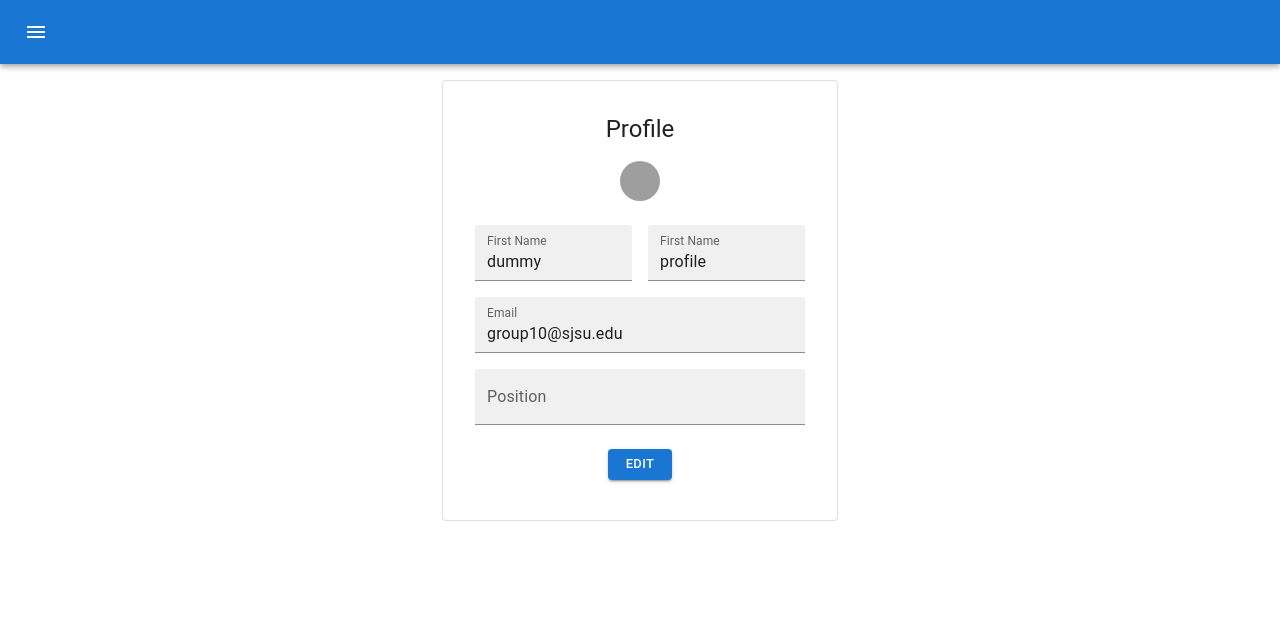
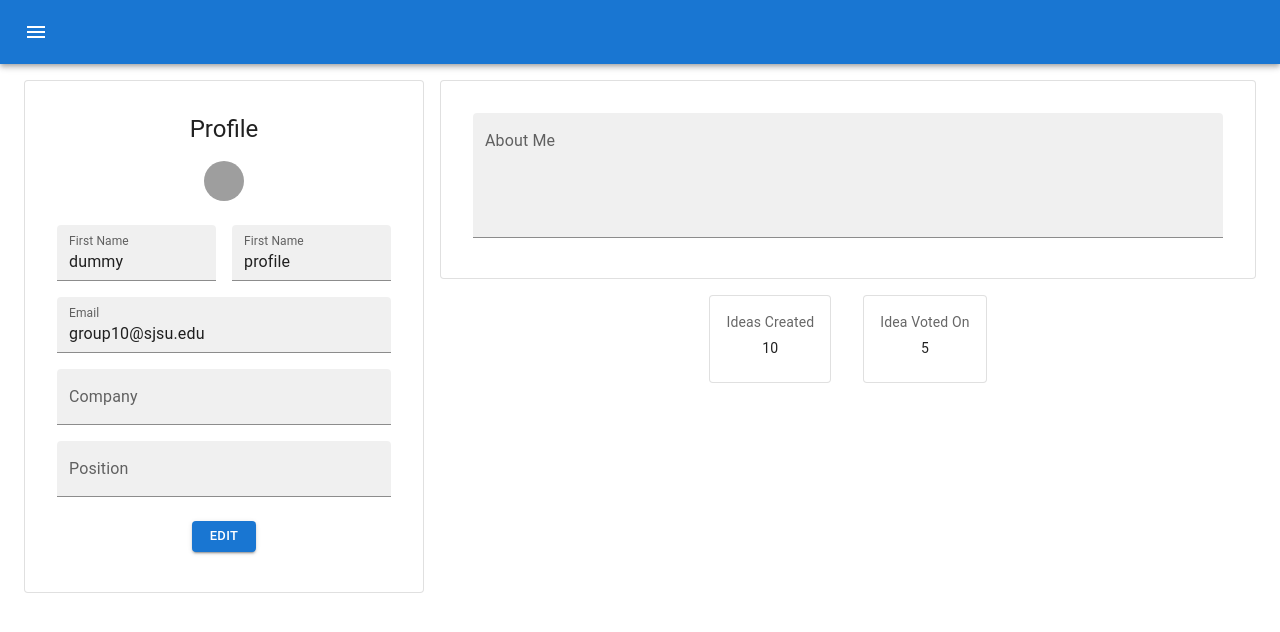
Before and after one commit to sjsucmpe272SP22/crowdsource_ideas, a React (Create React App) app in the folder team_project/client/: page /profile in a window 1280 px wide. Shown: the top 632 px of the page. Built offline with nearby package versions, Linux system fonts and the light colour scheme; grey boxes are pictures that could not be loaded.

Commit message:
added components to profile page

```diff
--- a/team_project/client/src/components/Profile/Edit.js
+++ b/team_project/client/src/components/Profile/Edit.js
@@ -24,18 +24,19 @@ function Edit() {
   const updateProfile = (event) => {
     event.preventDefault();
     const data = new FormData(event.currentTarget);
-    console.log({
-      fname: data.get("fname"),
-      lname: data.get("lname"),
-      email: data.get("email"),
-      position: data.get("position"),
-    });
+    // console.log({
+    //   fname: data.get("fname"),
+    //   lname: data.get("lname"),
+    //   email: data.get("email"),
+    //   position: data.get("position"),
+    // });
 
     // TODO
     // need permanent solution
     profile.fname = data.get("fname");
     profile.lname = data.get("lname");
     profile.email = data.get("email");
+    profile.company = data.get("company");
     profile.position = data.get("position");
 
     // TODO
@@ -134,6 +135,15 @@ function Edit() {
                   <Grid item xs={12}>
                     <TextField
                       fullWidth
+                      id="company"
+                      name="company"
+                      label="Company"
+                      defaultValue={profile.company}
+                    />
+                  </Grid>
+                  <Grid item xs={12}>
+                    <TextField
+                      fullWidth
                       id="position"
                       name="position"
                       label="Position"
--- a/team_project/client/src/components/Profile/Profile.js
+++ b/team_project/client/src/components/Profile/Profile.js
@@ -28,9 +28,11 @@ function Profile() {
   return (
     <ThemeProvider theme={theme}>
       <AppBarmenu />
-      <Container maxWidth="xs" sx={{ p: 2 }}>
+      <Container maxWidth="s" sx={{ p: 2 }}>
+        <Grid container spacing={2}>
+          <Grid item s={12} sm={4}>
             <Stack direction="row" justifyContent="center">
-          <Card sx={{ maxWidth: 1000, p: 2 }} variant="outlined">
+              <Card sx={{ p: 2 }} variant="outlined">
                 <CardContent>
                   <Typography component="h1" variant="h5" sx={{ mb: 2,}}>
                     Profile
@@ -89,6 +91,19 @@ function Profile() {
                       <Grid item xs={12}>
                         <TextField
                           fullWidth
+                          id="company"
+                          name="company"
+                          label="Company"
+                          variant="filled"
+                          defaultValue={profile.company}
+                          InputProps={{
+                            readOnly: true,
+                          }}
+                        />
+                      </Grid>
+                      <Grid item xs={12}>
+                        <TextField
+                          fullWidth
                           id="position"
                           name="position"
                           label="Position"
@@ -107,12 +122,32 @@ function Profile() {
                 </CardContent>
               </Card>
             </Stack>
-        {/* Add additional profile stuff here? */}
-        {/* <Stack direction="row" justifyContent="center">
+          </Grid>
+          <Grid item s={12} sm={8}>
+            <Stack direction="row" justifyContent="center" >
+              <Card sx={{ p: 2, width: 1 }} variant="outlined">
+                <CardContent>
+                  <TextField
+                    fullWidth
+                    multiline
+                    rows={4}
+                    id="aboutme"
+                    name="aboutme"
+                    label="About Me"
+                    variant="filled"
+                    defaultValue={profile.about}
+                    InputProps={{
+                      readOnly: true,
+                    }}
+                    />
+                </CardContent>
+              </Card>
+            </Stack>
+            <Stack direction="row" justifyContent="center">
               <Card sx={{ m: 2 }} variant="outlined">
                 <CardContent>
                   <Typography sx={{ fontSize: 14 }} color="text.secondary" gutterBottom>
-                Ideas
+                    Ideas Created
                   </Typography>
                   <Typography variant="body2">
                     {profile.ideas}
@@ -122,14 +157,16 @@ function Profile() {
               <Card sx={{ m: 2 }} variant="outlined">
                 <CardContent>
                   <Typography sx={{ fontSize: 14 }} color="text.secondary" gutterBottom>
-                Votes
+                    Idea Voted On
                   </Typography>
                   <Typography variant="body2">
                     {profile.votes}
                   </Typography>
                 </CardContent>
               </Card>
-        </Stack> */}
+            </Stack>
+          </Grid>
+        </Grid>
       </Container>
     </ThemeProvider>
   );
--- a/team_project/client/src/components/SignIn/login_credentials.json
+++ b/team_project/client/src/components/SignIn/login_credentials.json
@@ -3,8 +3,10 @@
     "lname": "profile",
     "email": "group10@sjsu.edu",
     "password": "group272",
+    "company": "",
     "position": "",
     "image": "./sid.jpg",
     "ideas": "10",
-    "votes": "5"
+    "votes": "5",
+    "about": ""
 }
```
Lines whose indentation alone changed are shown as unchanged.
